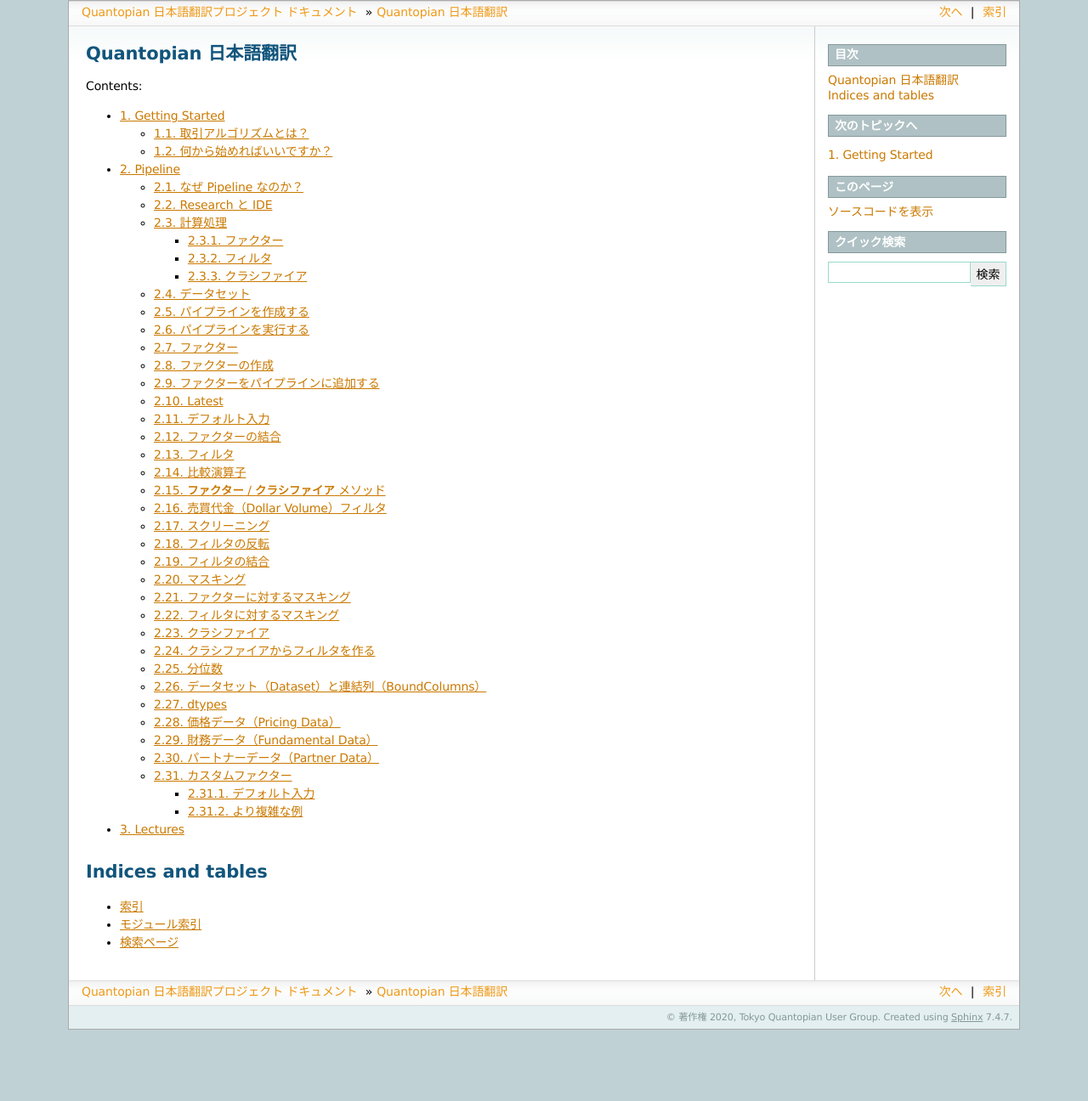
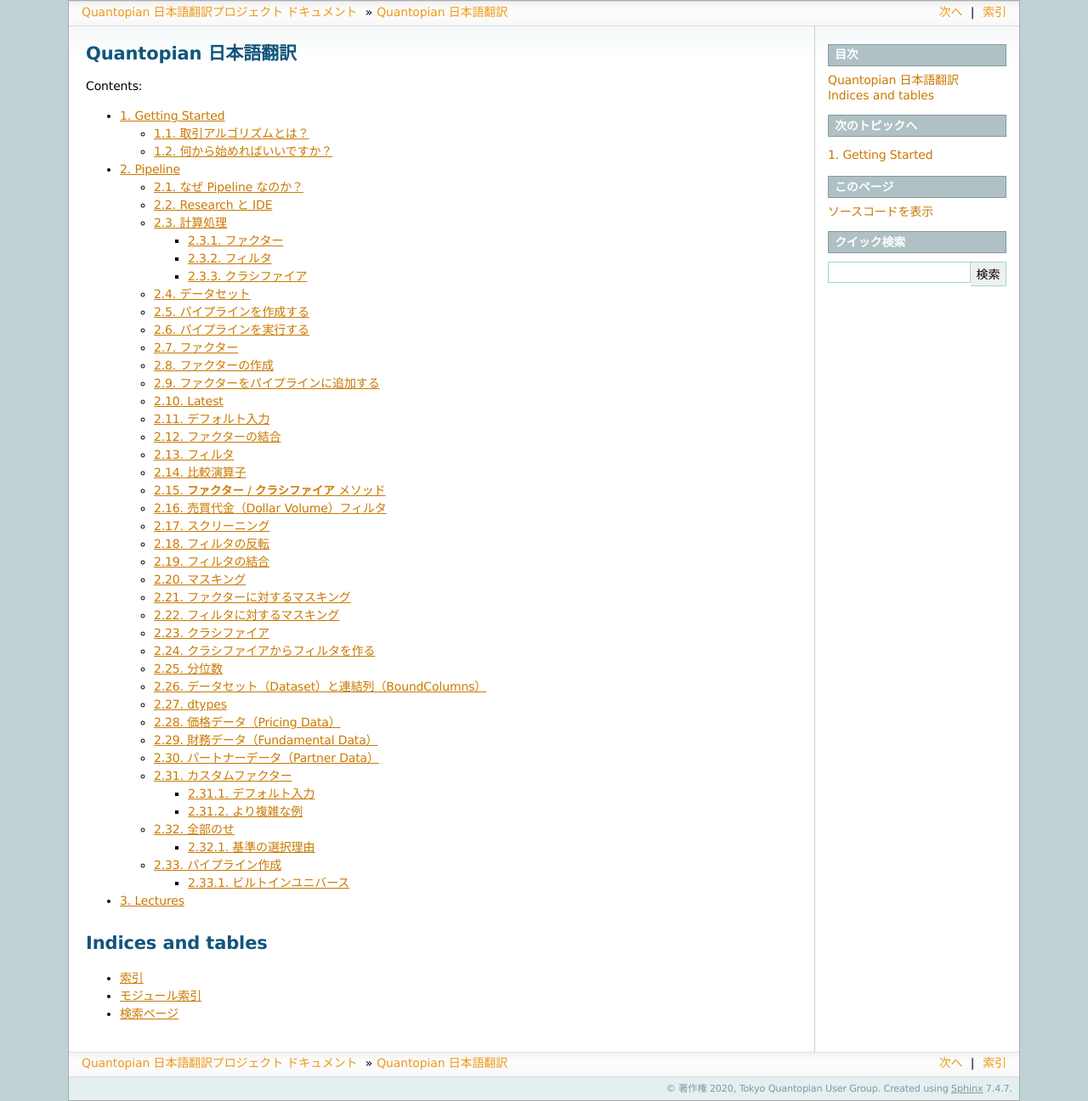
Before and after one commit to tokyoquantopian/quantopian-doc-ja, a Sphinx documentation site: the page built from source/index.rst, in a window 1280 px wide. Shown: the whole page at 85% size. Built offline with Sphinx 7.4.7, drawn with Linux system fonts in a browser that asks for light colours; before the commit the page ends 1212 px from its top, so only the background shows below that; some of the changed lines change nothing that is shown.

Commit message:
2_pipeline_lesson12 の1stコミット

```diff
--- /dev/null
+++ b/source/tutorial/2_pipeline_lesson11.rst
@@ -0,0 +1,265 @@
+.. code:: ipython2
+
+    from quantopian.pipeline import Pipeline
+    from quantopian.research import run_pipeline
+    from quantopian.pipeline.data.builtin import USEquityPricing
+    from quantopian.pipeline.factors import SimpleMovingAverage, AverageDollarVolume
+
+全部のせ
+-----------
+
+ここまでパイプラインAPIの基本コンポーネントについて見てきたので、アルゴリズムで使いたくなるパイプラインの構築をしてみましょう。
+
+まず始めに、パイプライン出力の銘柄数を絞り込むためのフィルタの作成を行います。
+今回は、以下の条件を全て満たす銘柄のみを抽出するフィルタを作成します。
+
+* プライマリ株式であること（訳注：`ここ <https://www.quantopian.com/docs/data-reference/morningstar_fundamentals#is-primary-share>`__
+  によれば、会社がIPOを行い、現在も活発に取引が行われている最初の株式のことを表す）
+* 普通株式（common stock）であること
+* `預託証券 <http://www.investopedia.com/terms/d/depositaryreceipt.asp>`__ (ADR/GDR)ではないこと
+* `相対取引 <http://www.investopedia.com/terms/o/otc.asp>`__ (OTC)されていないこと
+* `発行日前取引 <http://www.investopedia.com/terms/w/wi.asp>`__ ではないこと（訳注：`発行日前取引 <http://www.jsda.or.jp/about/jishukisei/words/0180.html>`__ ）
+* 会社名に `limited partnership <http://www.investopedia.com/terms/l/limitedpartnership.asp>`__ (LP)が含まれないこと
+* 企業情報にLPであることが記載されていないこと
+* `ETF <http://www.investopedia.com/terms/e/etf.asp>`__ ではないこと (モーニングスターの財務データを利用する)
+
+基準の選択理由
+^^^^^^^^^^^^^^^^^
+
+プライマリ株式や普通株式を選択することで、1企業に対して1銘柄のみを選択できます。
+通常、プライマリ株式は企業の代表的な証券であるため、パイプラインではこれらを選択することにします（訳注：株式には普通株のほかに優先株や劣後株といった複数の種類が存在するため、代表的な株式のみをパイプラインの出力対象としていると考えられます）。
+
+ADRやGDRは異なる取引所で売買される株式に対する米国株式市場における預託証書の取引です。
+これらには為替変動による固有のリスクが発生することがしばしば起こるのでパイプラインから除外することにします。
+
+OTCやWI、そしてLP株式はほとんどのブローカで取り扱っていないためパイプラインから除外となります。
+
+.. todo:: 以下の一文はTutorialには存在するが、Notebookには存在しない。掲載すべきか？
+証券を比較したりランク付けする場合、ETFには財務データがないため、通常の株式とETFとの比較はほぼ無意味です。
+ETFの価値は保有する多数の証券から生まれます。りんごとオレンジを比較することがないよう、ETFはパイプラインから除外します。
+
+
+パイプライン作成
+--------------------
+
+それぞれの基準毎にフィルタを作成し組み合わせることで、 ``tradable_stocks`` フィルタを作成します。
+まず、モーニングスターの ``DataSet`` と ``IsPrimaryShare`` ビルトインフィルタをインポートします。
+
+.. code:: ipython2
+
+    from quantopian.pipeline.data import Fundamentals
+    from quantopian.pipeline.filters.fundamentals import IsPrimaryShare
+
+次に、フィルタを定義します。
+
+.. code:: ipython2
+
+    # プライマリ株式に対するフィルタ。IsPrimaryShareはビルトインフィルタです。
+    primary_share = IsPrimaryShare()
+
+    # 普通株式に対するフィルタ（普通株と対照的な株式には「優先株」がある）
+    # 'ST00000001' は普通株を意味する
+    common_stock = Fundamentals.security_type.latest.eq('ST00000001')
+
+    # ADR ではないものに対するフィルタ。~ 演算子は、フィルタを反転させる
+    not_depositary = ~Fundamentals.is_depositary_receipt.latest
+
+    # OTC ではないものに対するフィルタ。
+    not_otc = ~Fundamentals.exchange_id.latest.startswith('OTC')
+
+    # WI ではないものに対するフィルタ。
+    not_wi = ~Fundamentals.symbol.latest.endswith('.WI')
+
+    # 名前にLPを含まないものに対するフィルタ。.matches は正規表現を使って検索します。
+    not_lp_name = ~Fundamentals.standard_name.latest.matches('.* L[. ]?P.?$')
+
+    # モーニングスターの財務データ中の limited_partnarship フィールドがNullであるものに対するフィルタ。
+    not_lp_balance_sheet = Fundamentals.limited_partnership.latest.isnull()
+
+    # 直近のモーニングスターの時価総額フィールドがNullでない場合はETFではない。
+    have_market_cap = Fundamentals.market_cap.latest.notnull()
+
+    # 以上全てのフィルタに適合する銘柄に対するフィルタ
+    tradeable_stocks = (
+        primary_share
+        & common_stock
+        & not_depositary
+        & not_otc
+        & not_wi
+        & not_lp_name
+        & not_lp_balance_sheet
+        & have_market_cap
+    )
+
+フィルタを定義する際、これまでのレッスンで取り扱っていない ``notnull`` 、 ``startswith`` 、 ``endswidh``　、 ``matches`` といった
+``Classifier`` メソッドを使っていることに注意してください。
+これらのメソッドに関するドキュメントは `ここ <https://www.quantopian.com/help#quantopian_pipeline_classifiers_Classifier>`__ を参照してください。
+
+次に、20日間の平均売買代金の上位30%に対するフィルタを作成します。ここではこのファクターを ``base_universe`` と命名します。
+
+.. code:: ipython2
+
+    base_universe = AverageDollarVolume(window_length=20, mask=tradeable_stocks).percentile_between(70, 100)
+
+ビルトインユニバース
+^^^^^^^^^^^^^^^^^^^^^^^
+
+いまここで、売買代金にもとづいて`売買可能な`銘柄を選択する基本ユニバースを構築しましたが、Quantopianでは同様のことを実現するビルトインフィルタを
+用意しています。その中でも最良で最新のフィルタが、
+`QTradableStocksUS <https://www.quantopian.com/help#quantopian_pipeline_filters_QTradableStocksUS>`__ です。
+
+QTradableStocksUSは日々の銘柄ユニバースを選択するビルトインフィルタです。
+このフィルタは3種類のフィルタを通して選択基準を維持する、サイズ制約のない可能な限り流動性の高いユニバースを構築します。
+QTradableStocksUS は以前の `Q500US <https://www.quantopian.com/help#quantopian_pipeline_filters_Q500US>`__
+や `Q1500US <https://www.quantopian.com/help#quantopian_pipeline_filters_Q1500US>`__ フィルタとは異なりサイズ上限がありません。
+
+QTradableStocksUSに関するより詳細な銘柄選定基準は、`ここ <https://www.quantopian.com/posts/working-on-our-best-universe-yet-qtradablestocksus>`__
+を参照してください。
+
+パイプラインを簡略化するため、ここまでに書いた ``base_universe`` を ``QTradableStocksUS`` ビルトインファクターに置き換えます。
+まず、import文が必要です。
+
+.. code:: ipython2
+
+    from quantopian.pipeline.filters import QTradableStocksUS
+
+次にbase_universeに対して、 ``QTradableStocksUS`` をセットします。
+
+.. code:: ipython2
+
+    base_universe = QTradableStocksUS()
+
+これで銘柄の絞り込みを行う ``base_universe`` が用意できました。次は対象銘柄に適用するファクターの構築に目を向けます。
+今回は、平均回帰戦略（mean reversion strategy）のためのパイプラインを作成します。
+この戦略は、10日間と30日感の移動平均値段（終値）を使います。
+2つの移動平均の変動率が最も小さい75銘柄に対して同じ金額だけ株式を保有する一方、
+変動率が最も大きい75銘柄に対して同じ金額を空売りするアルゴリズムとします。
+
+これを実現するため、 ``base_universe`` フィルタをパイプラインのマスクとして適用し、2つの移動平均ファクタを作成します。
+そして2つのファクターを組み合わせて、変動率を計算するファクターを作成します。
+
+.. code:: ipython2
+
+    # 10日間の終値移動平均
+    mean_10 = SimpleMovingAverage(inputs=[USEquityPricing.close], window_length=10, mask=base_universe)
+
+    # 30日間の終値移動平均
+    mean_30 = SimpleMovingAverage(inputs=[USEquityPricing.close], window_length=30, mask=base_universe)
+
+    percent_difference = (mean_10 - mean_30) / mean_30
+
+
+次に ``percent_difference`` を使い、上位75銘柄と下位75銘柄を選択するフィルタをそれぞれ作成します。
+
+.. code:: ipython2
+
+    # 空売りする銘柄を選択するフィルタを作成
+    shorts = percent_difference.top(75)
+
+    # 購入する銘柄を選択するフィルタを作成
+    longs = percent_difference.bottom(75)
+
+``shorts`` と ``longs`` を結合して、パイプラインのスクリーニングに使うフィルタを作成します。
+
+.. code:: ipython2
+
+    securities_to_trade = (shorts | longs)
+
+
+コードの前の方にあるフィルタはこの最終フィルタ（ ``securities_to_trade`` ）を構築するためのマスクとして使用してきたので、
+``securities_to_trade`` をスクリーンとして用いるとパイプライン出力される銘柄はこのレッスンの冒頭で見てきた基準
+（プライマリ株、非ETFなど）を満たします。同様に売買代金も高いものとなります。
+
+（訳注：base_universeはの選択基準は途中でQTradableStockUSに置き換えているため、実際にはQTradableStockUSの選択基準を満たしています）
+
+最後に、パイプラインをインスタンス化します。
+同じ金額だけ購入あるいは空売りをするアルゴリズムとしているので、パイプライン出力する情報は取引を行う銘柄（パイプラインのインデックスとして出力されます）と、
+それを購入するのか空売りするのかという情報だけです。``longs`` と ``shorts`` フィルタをパイプラインに追加し、screenとして ``securities_to_trade`` をセットします。
+
+.. code:: ipython2
+
+    def make_pipeline():
+
+        # Base universe filter.
+        base_universe = QTradableStocksUS()
+
+        # 10-day close price average.
+        mean_10 = SimpleMovingAverage(inputs=[USEquityPricing.close], window_length=10, mask=base_universe)
+
+        # 30-day close price average.
+        mean_30 = SimpleMovingAverage(inputs=[USEquityPricing.close], window_length=30, mask=base_universe)
+
+        # Percent difference factor.
+        percent_difference = (mean_10 - mean_30) / mean_30
+
+        # Create a filter to select securities to short.
+        shorts = percent_difference.top(75)
+
+        # Create a filter to select securities to long.
+        longs = percent_difference.bottom(75)
+
+        # Filter for the securities that we want to trade.
+        securities_to_trade = (shorts | longs)
+
+        return Pipeline(
+            columns={
+                'longs': longs,
+                'shorts': shorts
+            },
+            screen=securities_to_trade
+        )
+
+パイプラインの実行結果は、2つの列データを持つDataFrameが返ってきます。
+これらの列には銘柄に対する購入するか空売りするかを示すboolean値が日付ごとに格納されます。
+
+.. code:: ipython2
+
+    result = run_pipeline(make_pipeline(), '2015-05-05', '2015-05-05')
+    result.head()
+
+
+.. raw:: html
+
+    <div>
+    <table border="1" class="dataframe">
+      <thead>
+        <tr style="text-align: right;">
+          <th></th>
+          <th></th>
+          <th>longs</th>
+          <th>shorts</th>
+        </tr>
+      </thead>
+      <tbody>
+        <tr>
+          <th rowspan="5" valign="top">2015-05-05 00:00:00+00:00</th>
+          <th>Equity(39 [DDC])</th>
+          <td>False</td>
+          <td>True</td>
+        </tr>
+        <tr>
+          <th>Equity(351 [AMD])</th>
+          <td>True</td>
+          <td>False</td>
+        </tr>
+        <tr>
+          <th>Equity(371 [TVTY])</th>
+          <td>True</td>
+          <td>False</td>
+        </tr>
+        <tr>
+          <th>Equity(474 [APOG])</th>
+          <td>False</td>
+          <td>True</td>
+        </tr>
+        <tr>
+          <th>Equity(523 [AAN])</th>
+          <td>False</td>
+          <td>True</td>
+        </tr>
+      </tbody>
+    </table>
+    </div>
+
+
+次のレッスンでは、このパイプラインをアルゴリズムに追加します。
--- a/source/tutorial/index.rst
+++ b/source/tutorial/index.rst
@@ -28,3 +28,4 @@
    2_pipeline_lesson8
    2_pipeline_lesson9
    2_pipeline_lesson10
+   2_pipeline_lesson11
```
